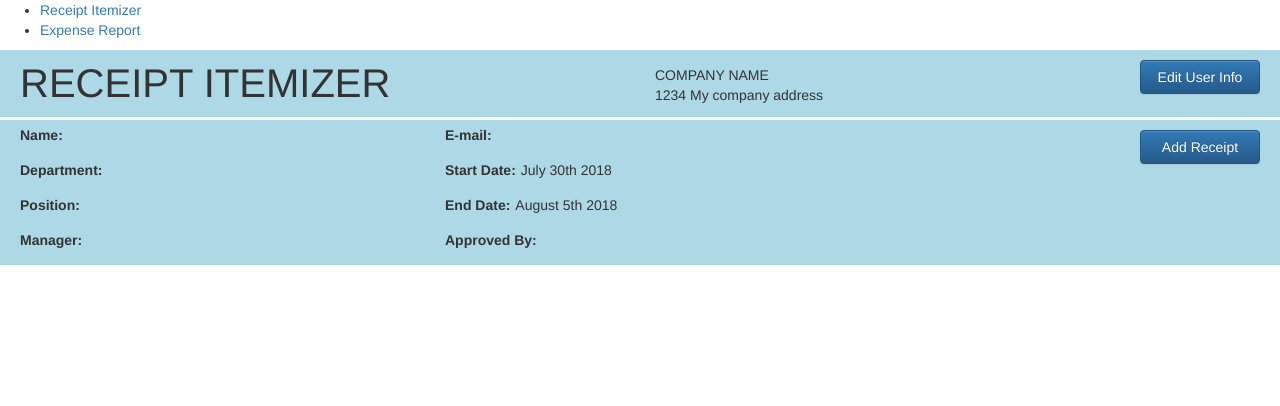
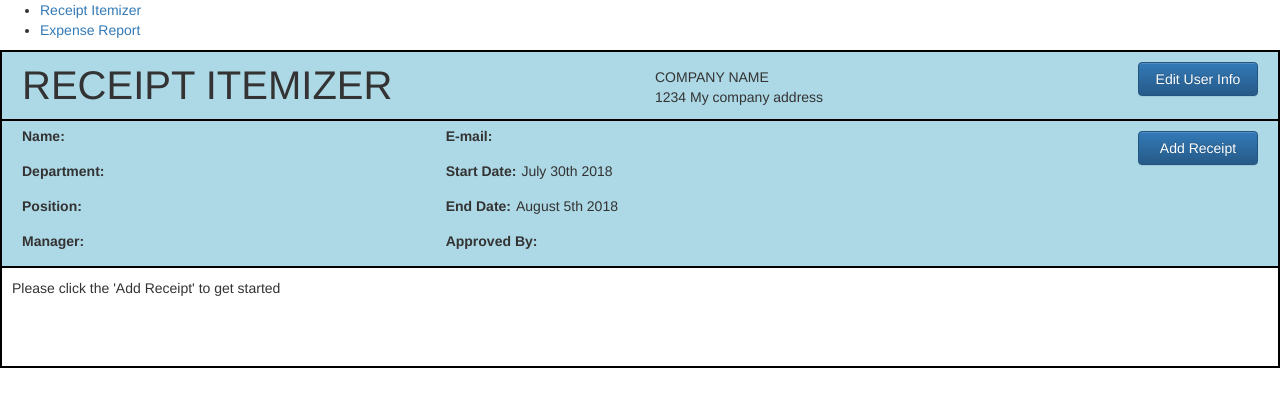
Before and after one commit to rtfreude/receiptItemizer, a React (Create React App) app: page / in a window 1280 px wide. Shown: the top 406 px of the page. Built offline with nearby package versions, Linux system fonts and the light colour scheme.

Commit message:
Add minor styling changes

```diff
--- a/src/components/itemizer/ReceiptList.js
+++ b/src/components/itemizer/ReceiptList.js
@@ -5,6 +5,7 @@ import { Grid, Row, Col } from 'react-bootstrap';
 import PropTypes from 'prop-types';
 import ReceiptInputModal from 'components/itemizer/ReceiptInputModal'
 import ReceiptCard from 'components/itemizer/ReceiptCard';
+import './receiptList.css'
 
 class ReceiptList extends Component {
 //TODO need to deal with the case when there are no receipts
@@ -40,7 +41,6 @@ class ReceiptList extends Component {
 
   //Hard code this for now to set up UI
   renderSortBar = () => {
-
     return (
       <div className="head-container">
         <Grid className="grid-container">
@@ -55,7 +55,6 @@ class ReceiptList extends Component {
         </Grid>
       </div>
     );
-
   }
 
   deleteReceipt = (event) => {
@@ -115,13 +114,14 @@ class ReceiptList extends Component {
   render() {
     const closeReceiptModal = () => this.setState({ showReceiptModal: false });
     const editing = this.state.editModal ? 'true' : 'false';
+
     return (
-      <div>
+      <div className="receipt-holder">
         <div>
           {/* {this.renderReceiptHeader()} */}
         </div>
         <div>
-          {this.renderReceiptRow()}
+          {this.state.receiptList.length > 0 ? this.renderReceiptRow() : <span>Please click the 'Add Receipt' to get started</span>}
           <ReceiptInputModal
             editing={editing}
             onHide={closeReceiptModal}
--- a/src/components/itemizer/header.css
+++ b/src/components/itemizer/header.css
@@ -4,7 +4,8 @@
 
 .title-container {
   padding: 5px;
-  border-bottom: 3px solid white;
+  border: 2px solid black;
+  border-bottom: 0;
   background-color: lightblue;
   width: 100%;
 }
@@ -12,7 +13,7 @@
   padding-top: 5px;
   padding-left: 5px;
   background-color: lightblue;
-  border-bottom: 3px solid white;
+  border: 2px solid black;
   width: 100%;
 }
 
--- a/src/components/itemizer/receiptCard.css
+++ b/src/components/itemizer/receiptCard.css
@@ -1,9 +1,14 @@
 .card-container {
   position: relative;
+  border-radius: 8px;
+  border: 1px solid black;
   width: 100%;
   padding: 7px;
+  margin-bottom: 5px;
   background-color: lightgrey;
-  border-bottom: 4px solid white;
+  div:last-child {
+    margin-bottom: 0;
+  }
 }
 
 .grid-container {
--- a/src/components/itemizer/receiptList.css
+++ b/src/components/itemizer/receiptList.css
@@ -1,3 +1,14 @@
 .receipt-list-container {
   clear: both;
 }
+
+.receipt-holder {
+  border: 2px solid black;
+  min-height: 100px;
+  border-top: 0;
+  padding: 10px;
+
+  div:last-child {
+    margin-bottom: 0;
+  }
+}
```
Lines whose indentation alone changed are shown as unchanged.
